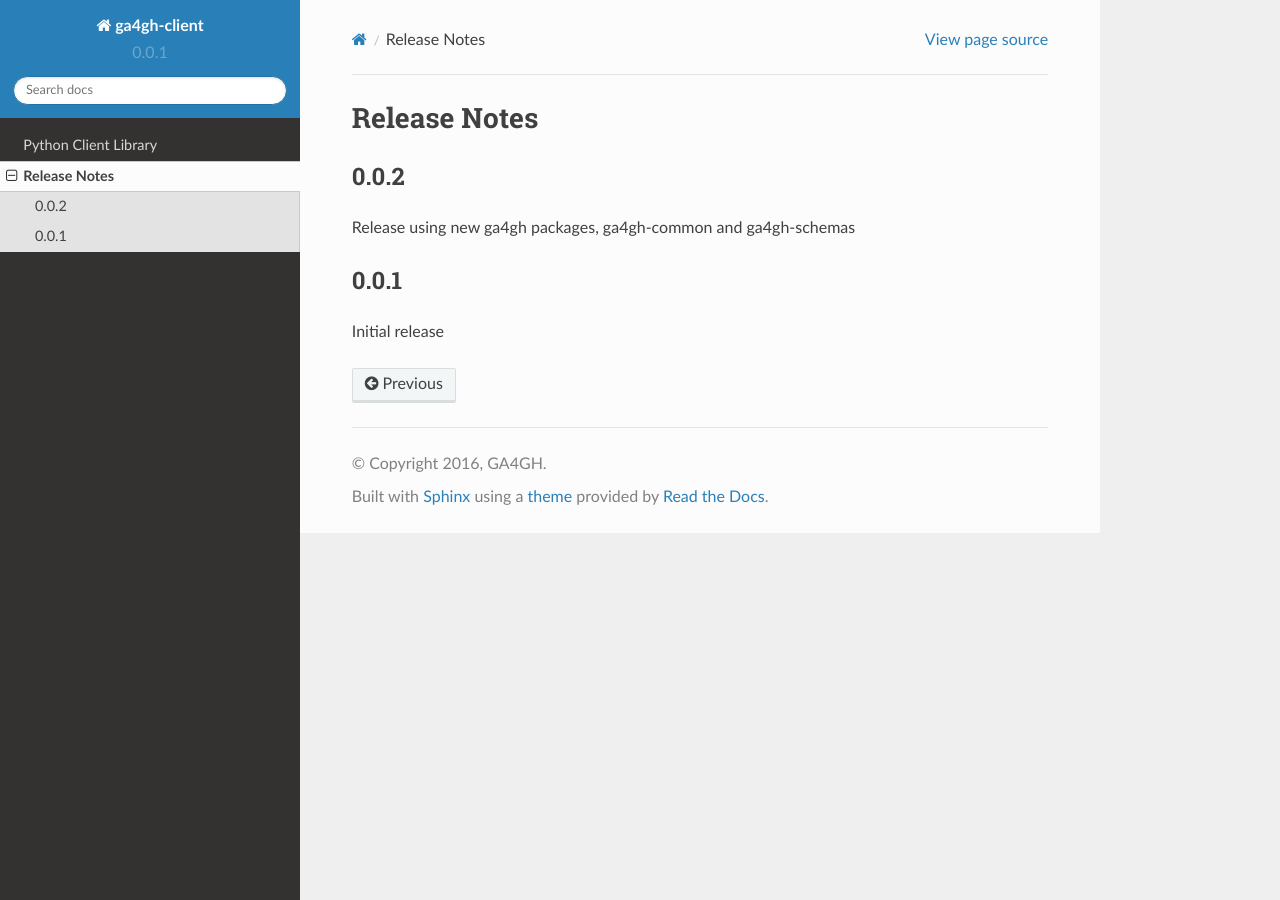
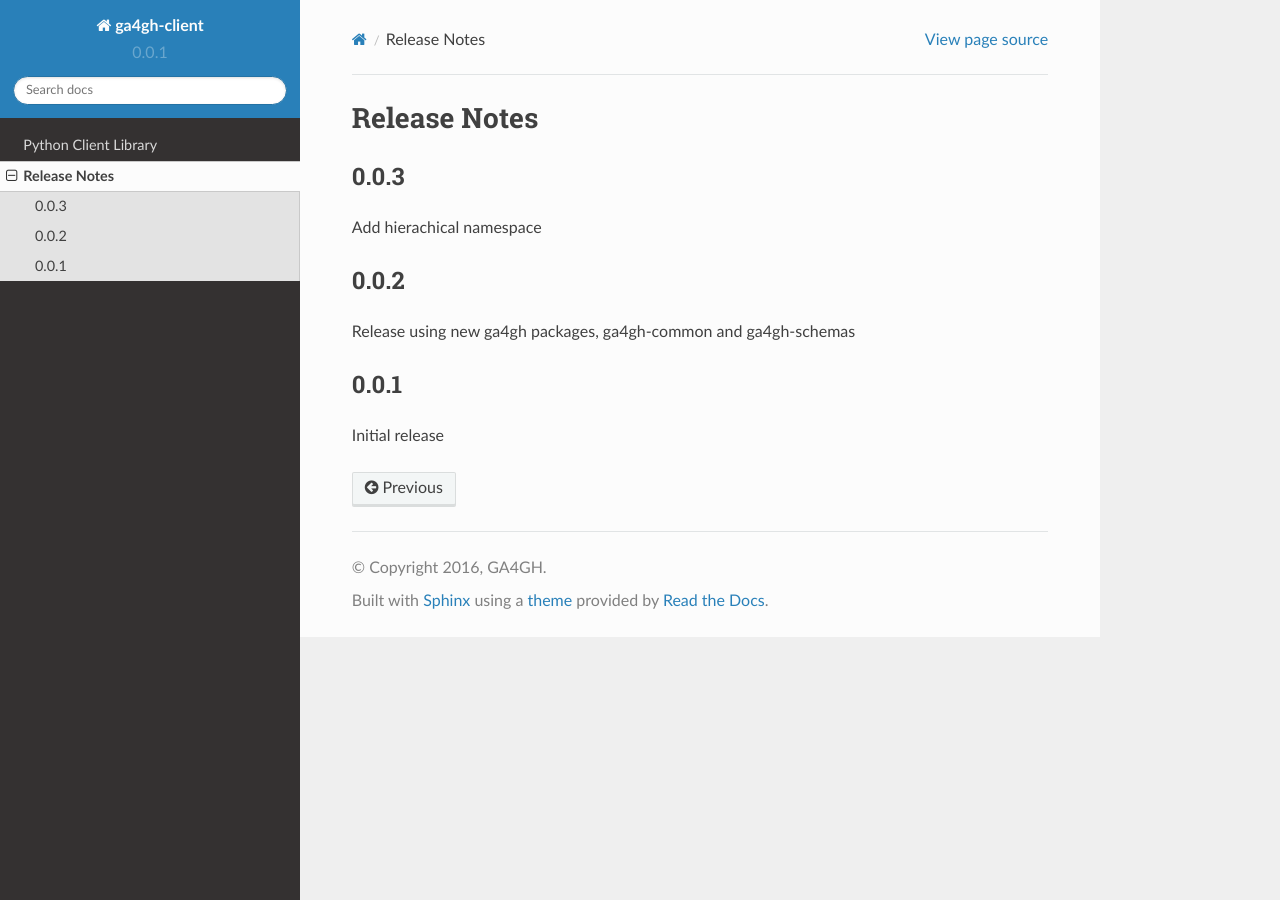
Before and after one commit to ga4gh/ga4gh-client, a Sphinx documentation site: the page built from docs/status.rst, in a window 1280 px wide. Built offline with Sphinx 7.4.7 and the Read the Docs theme 2.0.0, drawn with Linux system fonts in a browser that asks for light colours.

Commit message:
Update status.rst
update missing doc for last release

```diff
--- a/docs/status.rst
+++ b/docs/status.rst
@@ -3,6 +3,12 @@
 +++++++++++++
 Release Notes
 +++++++++++++
+
+*****
+0.0.3
+*****
+
+Add hierachical namespace
 
 *****
 0.0.2
```
